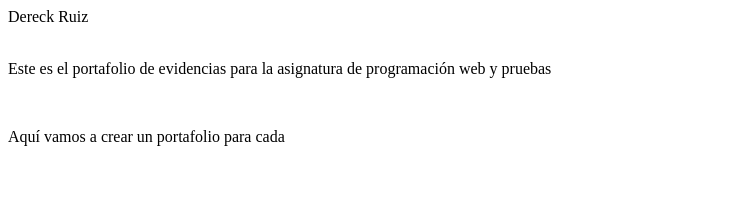
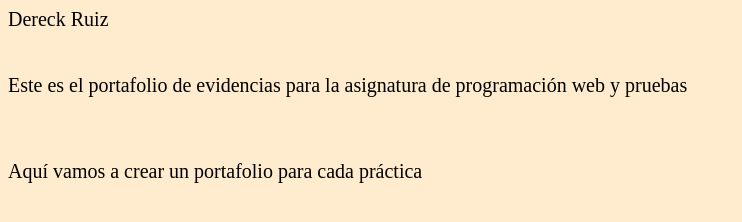
Before and after one commit to Dereck-ruuiz/5IV8_CabreraRuizDereck_PWP, a plain HTML site: page index.html in a window 1280 px wide. Shown: the whole page, without its empty margins (0-742 px from the left). Drawn offline with Linux system fonts and the light colour scheme.

Commit message:
link a estilos

```diff
--- a/index.html
+++ b/index.html
@@ -4,6 +4,7 @@
     <meta charset="UTF-8">
     <meta name="viewport" content="width=device-width, initial-scale=1.0">
     <title>Ejemplo de manejador de versiones</title>
+    <link rel="stylesheet" href="./css/style.css">
 </head>
 <body>
     <header>Dereck Ruiz</header>
@@ -11,6 +12,6 @@
     <p>Este es el portafolio de evidencias para la asignatura de programación web y pruebas</p>
 
     <br>
-    <p>Aquí vamos a crear un portafolio para cada </p>
+    <p>Aquí vamos a crear un portafolio para cada práctica</p>
 </body>
 </html>
```
